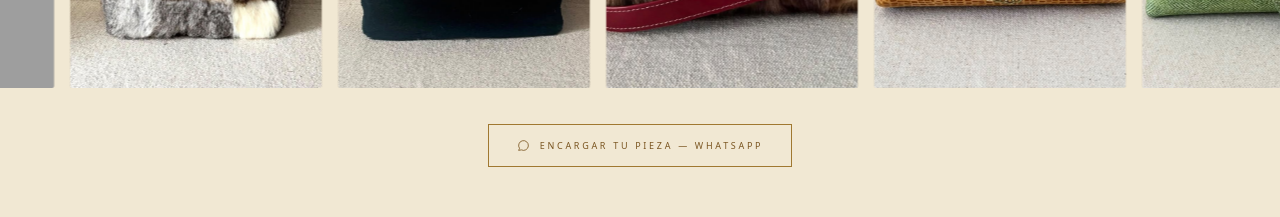
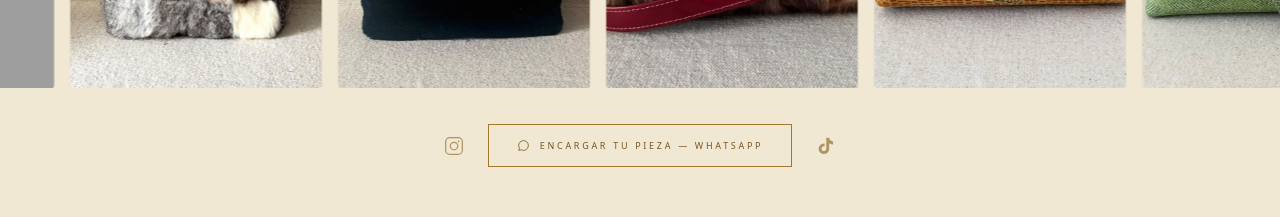
Before and after one commit to mamotisoficial/mamotis-web, a Next.js app: page / in a window 1280 px wide. Shown: the part 3520-3737 px from the top of the page. Built offline with nearby package versions, Linux system fonts and the light colour scheme; grey boxes are pictures that could not be loaded; a web font is replaced by a local one.

Commit message:
feat: add Instagram and TikTok icons flanking WhatsApp CTA
Co-Authored-By: Claude Sonnet 4.6 <noreply@anthropic.com>
Claude-Session: https://claude.ai/code/session_01Moqpxy2tVrAo7onpaotAWL

```diff
--- a/src/components/PreviewColeccion.tsx
+++ b/src/components/PreviewColeccion.tsx
@@ -114,13 +114,29 @@ export default function PreviewColeccion() {
       </div>
 
       {/* CTA */}
-      <div style={{ width:'min(1320px,90vw)', margin:'36px auto 0', textAlign:'center' }}>
+      <div style={{ width:'min(1320px,90vw)', margin:'36px auto 0', display:'flex', alignItems:'center', justifyContent:'center', gap:'24px' }}>
+        {/* Instagram */}
+        <Link href="https://www.instagram.com/mamotis_official/" target="_blank" className="social-icon" aria-label="Instagram">
+          <svg viewBox="0 0 24 24" width="20" height="20" fill="none" stroke="currentColor" strokeWidth="1.5">
+            <rect x="2" y="2" width="20" height="20" rx="5" ry="5"/>
+            <circle cx="12" cy="12" r="4.5"/>
+            <circle cx="17.5" cy="6.5" r="1" fill="currentColor" stroke="none"/>
+          </svg>
+        </Link>
+
         <Link href="https://wa.me/34605764097" target="_blank" className="coleccion-cta">
           <svg viewBox="0 0 24 24" width="13" height="13" fill="none"
             stroke="currentColor" strokeWidth="1.5">
             <path d="M3 21l1.65-3.8a9 9 0 1 1 3.4 2.9L3 21"/>
           </svg>
           Encargar tu pieza — WhatsApp
+        </Link>
+
+        {/* TikTok */}
+        <Link href="https://www.tiktok.com/@mamotis_official" target="_blank" className="social-icon" aria-label="TikTok">
+          <svg viewBox="0 0 24 24" width="20" height="20" fill="currentColor">
+            <path d="M19.59 6.69a4.83 4.83 0 0 1-3.77-4.25V2h-3.45v13.67a2.89 2.89 0 0 1-2.88 2.5 2.89 2.89 0 0 1-2.89-2.89 2.89 2.89 0 0 1 2.89-2.89c.28 0 .54.04.79.1V9.01a6.3 6.3 0 0 0-.79-.05 6.34 6.34 0 0 0-6.34 6.34 6.34 6.34 0 0 0 6.34 6.34 6.34 6.34 0 0 0 6.33-6.34V8.69a8.18 8.18 0 0 0 4.78 1.52V6.76a4.85 4.85 0 0 1-1.01-.07z"/>
+          </svg>
         </Link>
       </div>
 
@@ -186,6 +202,17 @@ export default function PreviewColeccion() {
 
       <style>{`
         @keyframes fadeIn { from { opacity:0 } to { opacity:1 } }
+        .social-icon {
+          color: #9a7840;
+          opacity: 0.75;
+          transition: opacity 0.2s, color 0.2s;
+          display: flex;
+          align-items: center;
+        }
+        .social-icon:hover {
+          opacity: 1;
+          color: #7a5520;
+        }
         .coleccion-cta {
           display: inline-flex;
           align-items: center;
```
